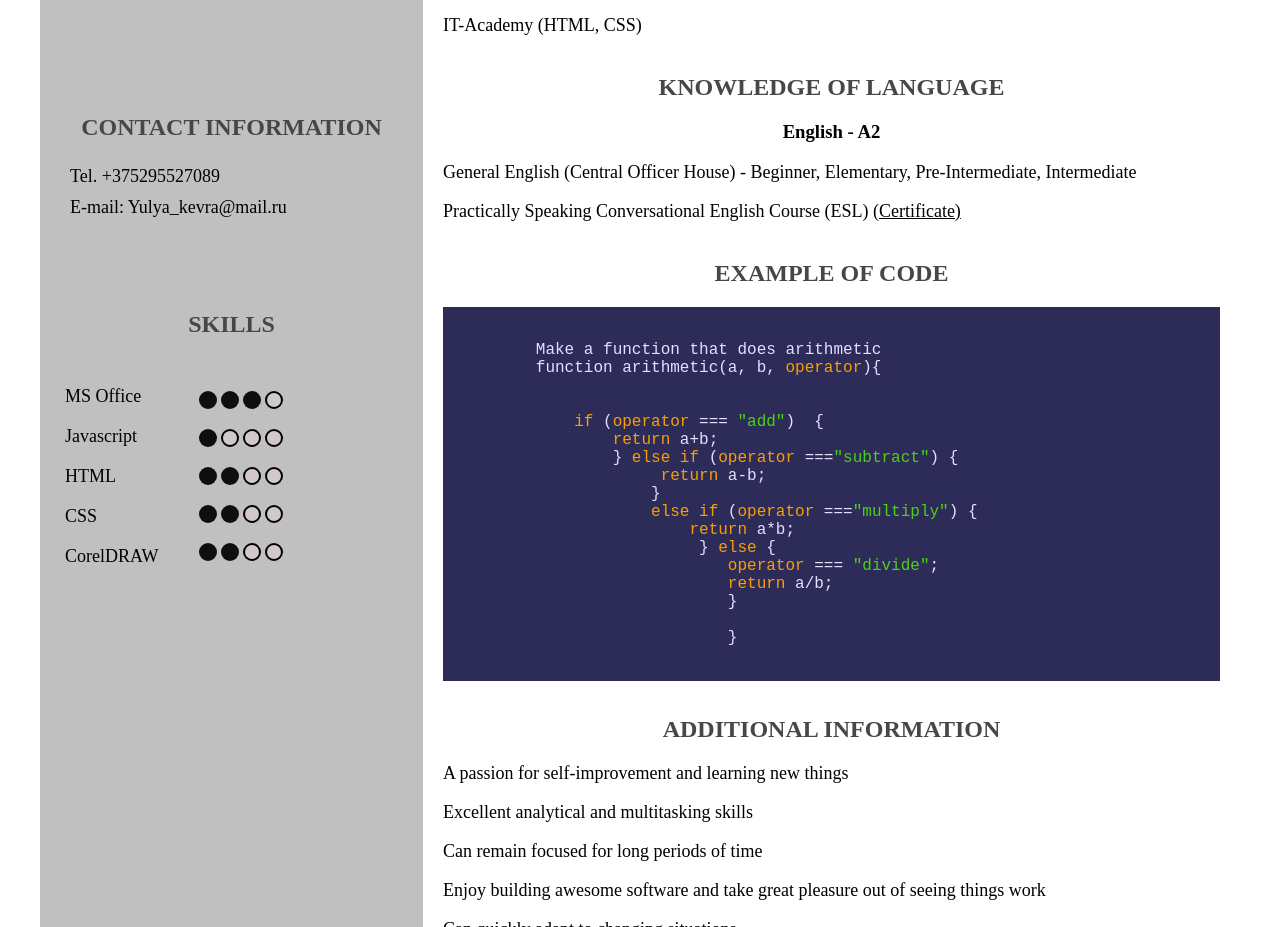
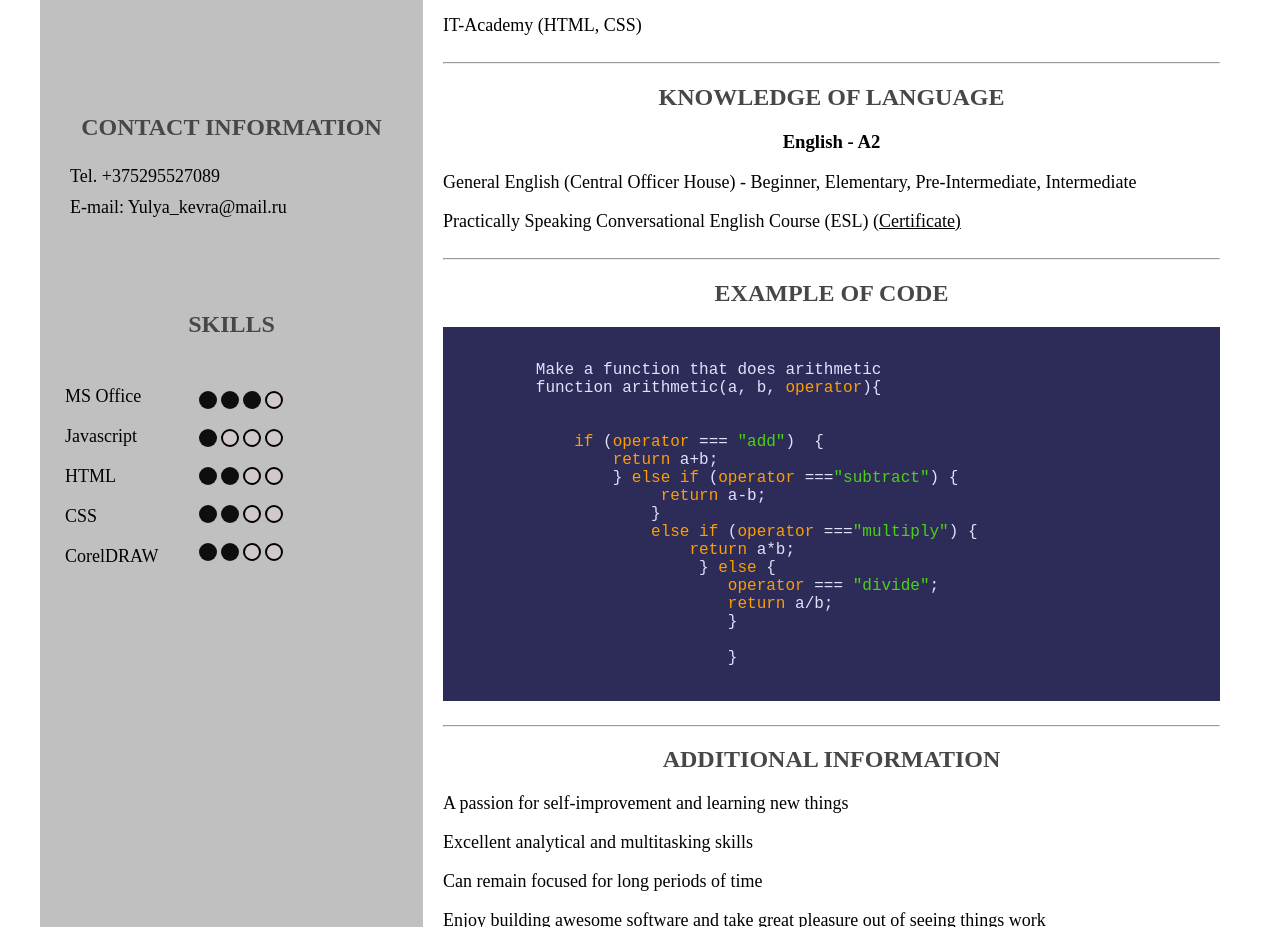
Before and after one commit to yuliyakevra/rsschool-cv, a plain HTML site: page index.html in a window 1280 px wide. Shown: the part 327-1254 px from the top of the page. Drawn offline with nearby package versions, Linux system fonts and the light colour scheme; a web font is replaced by a local one.

Commit message:
feat: Update index.html

```diff
--- a/index.html
+++ b/index.html
@@ -79,7 +79,7 @@
         <p>IT-Academy (HTML, CSS)</p>
 </section>
 <section class="section" id="Knowledge_of_language">
-</hr>
+<hr>
 <h2>Knowledge of language</h2>
 <h3>English - A2</h3>
 
@@ -88,7 +88,7 @@
 
 </section>
 <section class="section" id="Example_of_code">
-</hr>
+<hr>
     <h2>
         Example of code
     </h2>
@@ -114,7 +114,7 @@
     </code></pre>
 </section>
 <section class="section" id="Additional_information">
-</hr>
+<hr>
     <h2>Additional information</h2>
 
         <p>A passion for self-improvement and learning new things</p>
```
